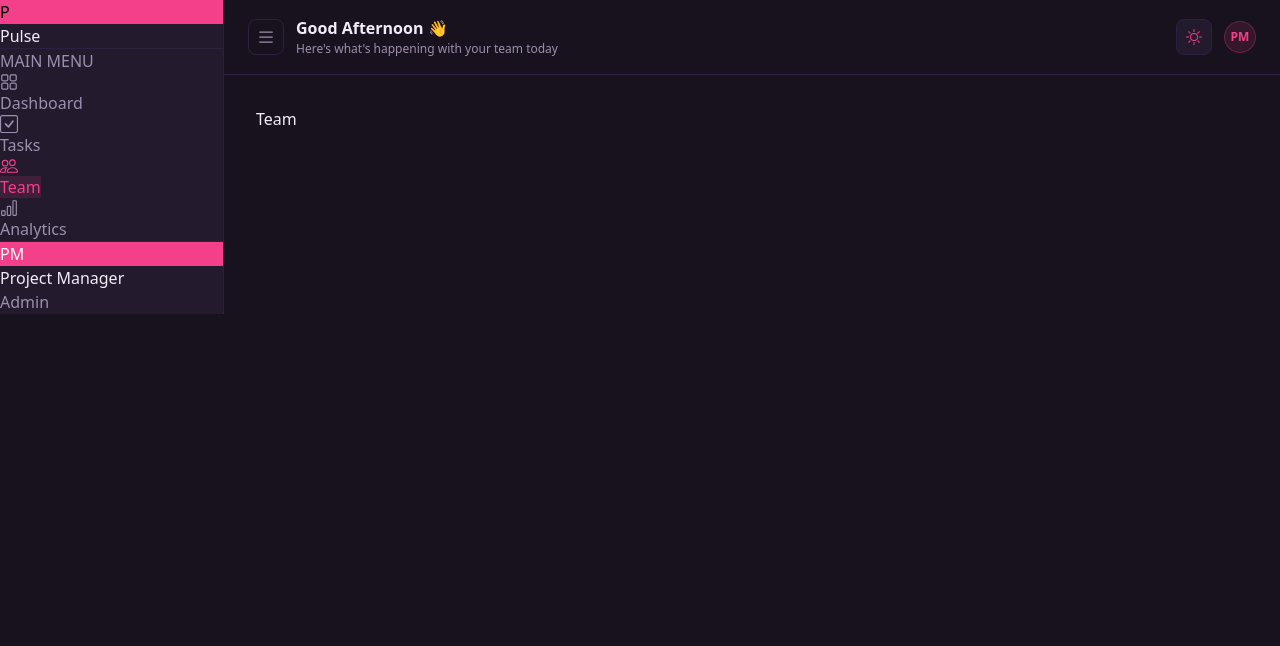
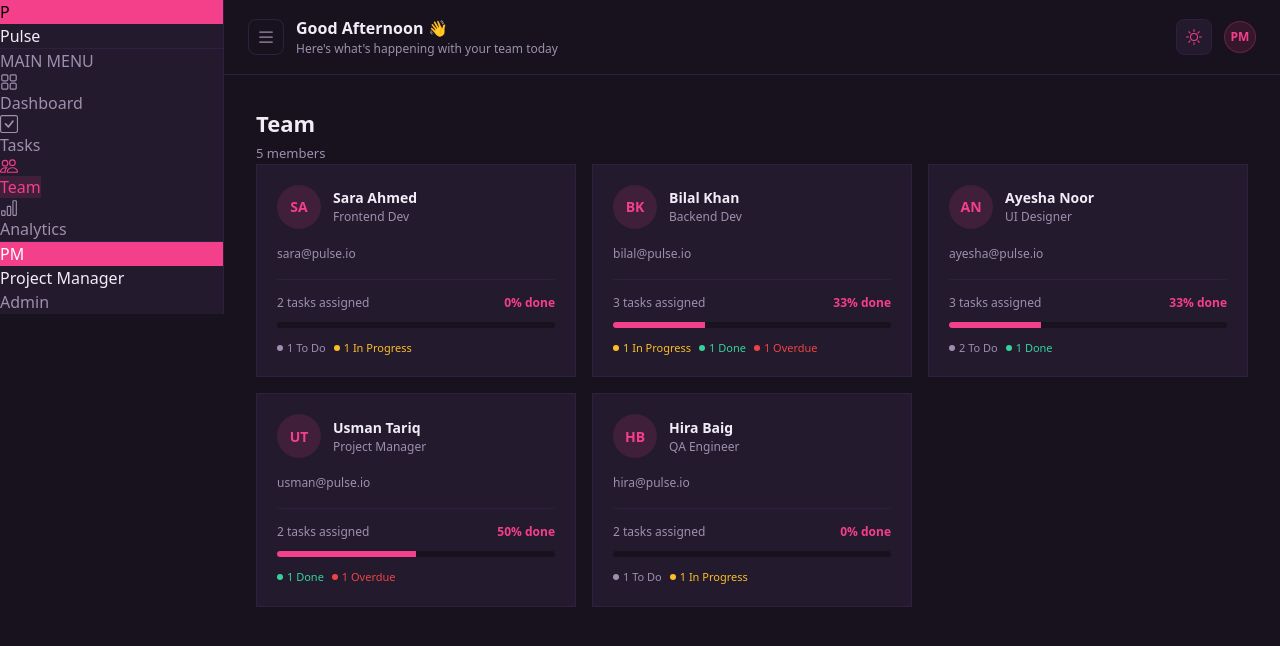
Before and after one commit to munibah1707-cpu/pulse-dashboard, a React (Vite) app: page /team in a window 1280 px wide. Shown: the top 646 px of the page. Built offline with nearby package versions, Linux system fonts and the light colour scheme.

Commit message:
Task 18: Team page with member cards and live task stats

```diff
--- a/src/pages/Team.jsx
+++ b/src/pages/Team.jsx
@@ -1,7 +1,147 @@
+import { useTheme } from '../context/ThemeContext'
+import { useTasks } from '../context/TaskContext'
+import { teamMembers } from '../data/mockData'
+
+const statusConfig = {
+  todo: { label: 'To Do', color: '#9D8FAE' },
+  inprogress: { label: 'In Progress', color: '#FBBF24' },
+  done: { label: 'Done', color: '#34D399' },
+  overdue: { label: 'Overdue', color: '#EF4444' },
+}
+
 export default function Team() {
+  const { isDark } = useTheme()
+  const { tasks } = useTasks()
+
+  const getMemberStats = (memberId) => {
+    const memberTasks = tasks.filter(t => t.assigneeId === memberId)
+    const total = memberTasks.length
+    const counts = {
+      todo: memberTasks.filter(t => t.status === 'todo').length,
+      inprogress: memberTasks.filter(t => t.status === 'inprogress').length,
+      done: memberTasks.filter(t => t.status === 'done').length,
+      overdue: memberTasks.filter(t => t.status === 'overdue').length,
+    }
+    return { total, counts }
+  }
+
   return (
-    <div>
-      <h2 className="text-2xl font-semibold" style={{ color: '#F1EDF7' }}>Team</h2>
+    <div className="flex flex-col gap-6">
+
+      {/* Page header */}
+      <div>
+        <h2 style={{ fontSize: 22, fontWeight: 600, color: isDark ? '#F1EDF7' : '#18121E' }}>
+          Team
+        </h2>
+        <p style={{ fontSize: 13, color: isDark ? '#9D8FAE' : '#6B5B80', marginTop: 4 }}>
+          {teamMembers.length} members
+        </p>
+      </div>
+
+      {/* Member grid */}
+      <div
+        style={{
+          display: 'grid',
+          gridTemplateColumns: 'repeat(auto-fill, minmax(260px, 1fr))',
+          gap: 16,
+        }}
+      >
+        {teamMembers.map(member => {
+          const { total, counts } = getMemberStats(member.id)
+          const doneRatio = total > 0 ? Math.round((counts.done / total) * 100) : 0
+
+          return (
+            <div
+              key={member.id}
+              className="rounded-xl"
+              style={{
+                background: isDark ? '#231A2E' : '#FFFFFF',
+                border: `1px solid ${isDark ? '#2E2040' : '#E8DFF5'}`,
+                padding: 20,
+              }}
+            >
+              {/* Avatar + name + role */}
+              <div style={{ display: 'flex', alignItems: 'center', gap: 12, marginBottom: 16 }}>
+                <div style={{
+                  width: 44, height: 44, borderRadius: '50%',
+                  display: 'flex', alignItems: 'center', justifyContent: 'center',
+                  fontSize: 14, fontWeight: 700,
+                  background: '#F43F8A22', color: '#F43F8A',
+                  flexShrink: 0,
+                }}>
+                  {member.avatar}
+                </div>
+                <div style={{ minWidth: 0 }}>
+                  <p style={{
+                    fontSize: 14, fontWeight: 600,
+                    color: isDark ? '#F1EDF7' : '#18121E',
+                    whiteSpace: 'nowrap', overflow: 'hidden', textOverflow: 'ellipsis',
+                  }}>
+                    {member.name}
+                  </p>
+                  <p style={{ fontSize: 12, color: isDark ? '#9D8FAE' : '#6B5B80' }}>
+                    {member.role}
+                  </p>
+                </div>
+              </div>
+
+              {/* Email */}
+              <p style={{
+                fontSize: 12, color: isDark ? '#9D8FAE' : '#6B5B80',
+                marginBottom: 16, wordBreak: 'break-all',
+              }}>
+                {member.email}
+              </p>
+
+              {/* Task summary */}
+              <div style={{
+                borderTop: `1px solid ${isDark ? '#2E2040' : '#E8DFF5'}`,
+                paddingTop: 14,
+              }}>
+                <div style={{ display: 'flex', justifyContent: 'space-between', marginBottom: 10 }}>
+                  <p style={{ fontSize: 12, color: isDark ? '#9D8FAE' : '#6B5B80' }}>
+                    {total} task{total !== 1 ? 's' : ''} assigned
+                  </p>
+                  <p style={{ fontSize: 12, fontWeight: 600, color: '#F43F8A' }}>
+                    {doneRatio}% done
+                  </p>
+                </div>
+
+                {/* Progress bar */}
+                <div style={{
+                  height: 6, borderRadius: 4, overflow: 'hidden',
+                  background: isDark ? '#18121E' : '#F8F5FF',
+                  marginBottom: 12,
+                }}>
+                  <div style={{
+                    width: `${doneRatio}%`, height: '100%',
+                    background: '#F43F8A', transition: 'width 0.3s',
+                  }} />
+                </div>
+
+                {/* Status breakdown chips */}
+                <div style={{ display: 'flex', gap: 8, flexWrap: 'wrap' }}>
+                  {Object.entries(statusConfig).map(([key, cfg]) => (
+                    counts[key] > 0 && (
+                      <span key={key} style={{
+                        fontSize: 11, fontWeight: 500,
+                        color: cfg.color,
+                        display: 'flex', alignItems: 'center', gap: 4,
+                      }}>
+                        <span style={{
+                          width: 6, height: 6, borderRadius: '50%',
+                          background: cfg.color, display: 'inline-block',
+                        }} />
+                        {counts[key]} {cfg.label}
+                      </span>
+                    )
+                  ))}
+                </div>
+              </div>
+            </div>
+          )
+        })}
+      </div>
     </div>
   )
 }
```
